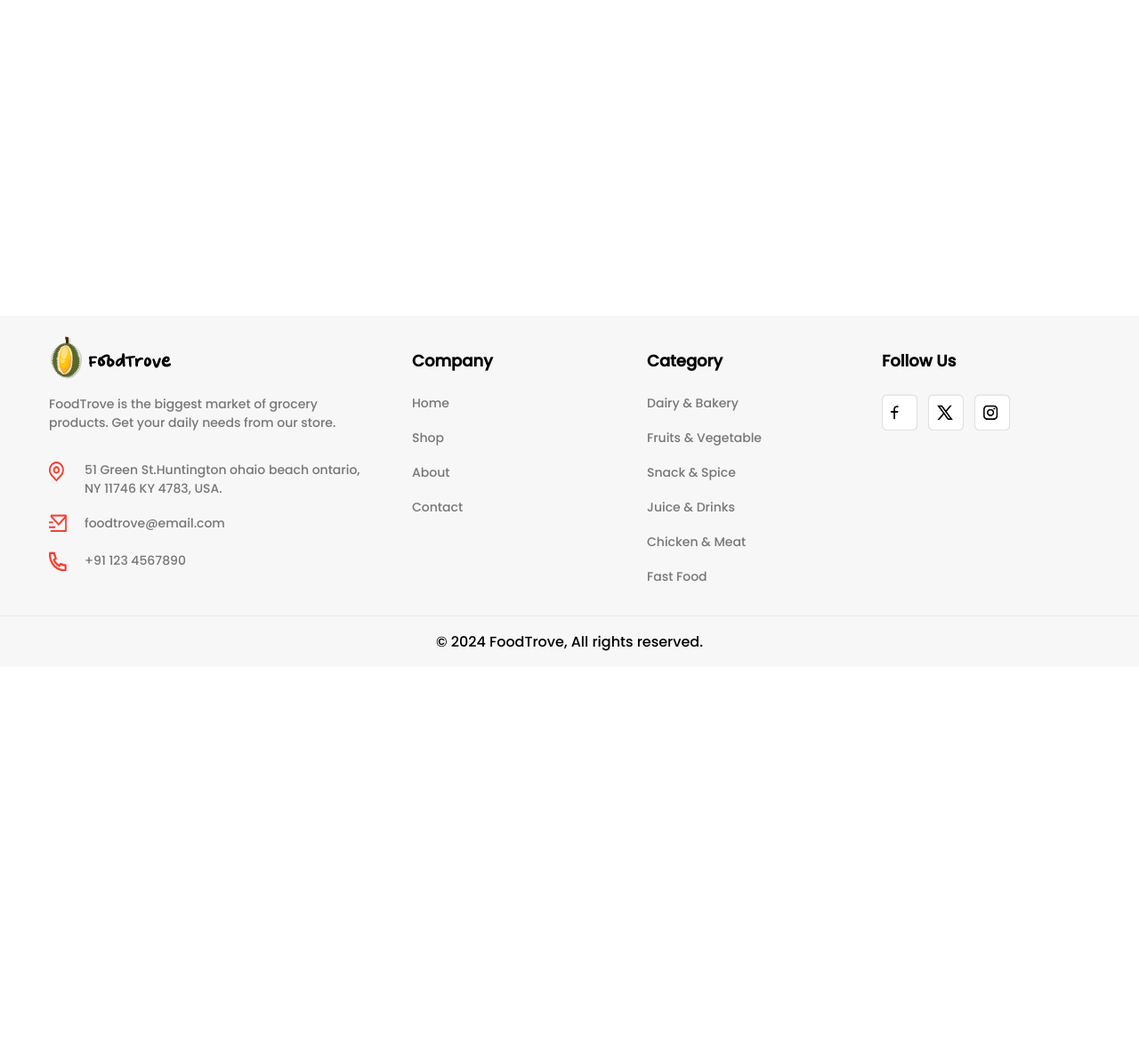
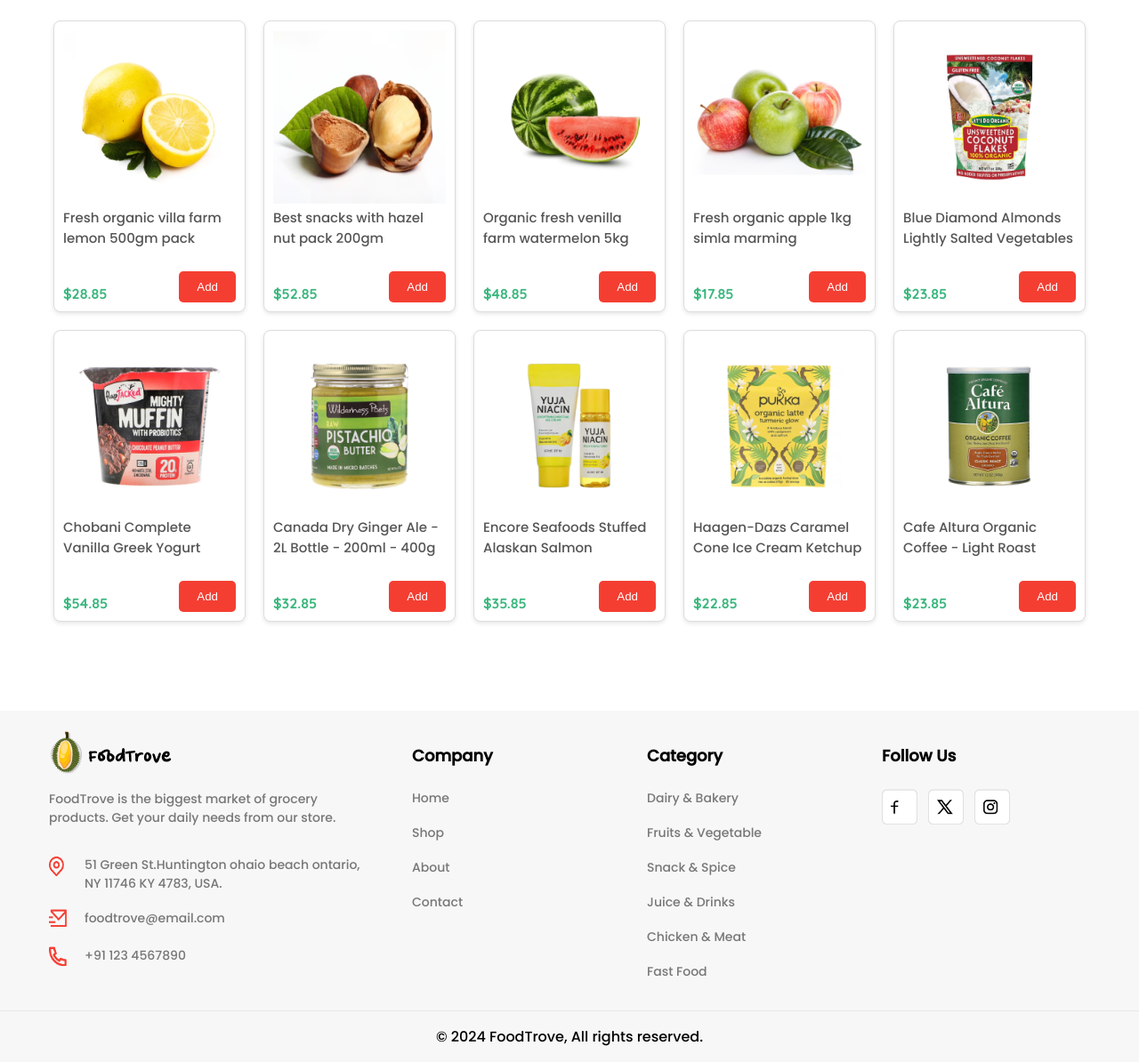
Before and after one commit to pavelolofinskiy/grocery_store, a PHP site: page / in a window 1280 px wide. Shown: the part 1218-2412 px from the top of the page at 89% size. Before the commit the page ends 1950 px from the top, so only its background shows below. Run offline with PHP 8.4, Linux system fonts and the light colour scheme; some libraries are stand-ins or nearby versions.

Commit message:
finished third section

```diff
--- a/assets/css/main.css
+++ b/assets/css/main.css
@@ -18,10 +18,17 @@
     src: url('/assets/fonts/Quicksand-Medium.ttf');
 }
 
+@font-face {
+    font-family: 'QuickSandBold';
+    src: url('/assets/fonts/Quicksand-Bold.ttf');
+}
+
+
 :root {
     --main-font-family: 'Poppins', sans-serif;
     --light-font-family: 'LightPoppins', sans-serif;
     --bold-font-family: 'BoldPoppins', sans-serif;
     --second-font-family: 'QuickSand', sans-serif;
     --main-background-color: #F7F7F8;
+    --second-font-family-bold: 'QuickSandBold', sans-serif;
 }
--- a/assets/css/second-section.css
+++ b/assets/css/second-section.css
@@ -1,6 +1,6 @@
-section {
+.second-section {
     margin-top: 4rem;
-    height: 40rem;
+    height: 18rem;
     padding: 0 15px;
 }
 
--- /dev/null
+++ b/assets/css/third-section.css
@@ -0,0 +1,69 @@
+
+
+.product-grid {
+    display: grid;
+    grid-template-columns: repeat(auto-fit, minmax(200px, 1fr));
+    gap: 20px;
+    padding: 20px;
+    background-color: #fff;
+    max-width: 1200px;
+    margin: auto;
+    margin-bottom: 5rem;
+}
+
+.product-card {
+    border: 1px solid #ddd;
+    border-radius: 8px;
+    overflow: hidden;
+    text-align: center;
+    padding: 10px;
+    background-color: #fff;
+    box-shadow: 0 2px 5px rgba(0, 0, 0, 0.1);
+}
+
+.product-card img {
+    width: 100%;
+    height: auto;
+}
+
+.product-card h3 {
+    font-size: 1.2em;
+    margin: 10px 0;
+}
+
+.product-card p {
+    color: #555;
+}
+
+.product-card button {
+    background-color: #F53E32;
+    color: #fff;
+    border: none;
+    padding: 10px 20px;
+    cursor: pointer;
+    border-radius: 5px;
+    margin-top: 10px;
+}
+
+.product-card button:hover {
+    background-color: #e93b2e;
+}
+
+.product-p {
+    font-family: var(--main-font-family);
+    text-align: left;
+    font-size: 15px;
+}
+
+.price-div {
+    display: flex;
+    justify-content: space-between;
+    align-items: end;
+    margin-top: 1rem;
+}
+
+.price-div p {
+    font-family: var(--second-font-family-bold);
+    width: 900;
+    color: #3BB77E;
+}
--- a/index.php
+++ b/index.php
@@ -8,6 +8,7 @@
     <link rel="stylesheet" href="assets\css\main.css">
     <link rel="stylesheet" href="assets\css\hero.css">
     <link rel="stylesheet" href="assets\css\second-section.css">
+    <link rel="stylesheet" href="assets\css\third-section.css">
 </head>
 <body>
 <?php
@@ -33,7 +34,7 @@
     </div>
 </main>
 
-<section>
+<section class="second-section">
     <div class='banners'>
         <div class='first-banner'>
             <img src='/assets/img/banner-1.png'>
@@ -57,6 +58,91 @@
     </div>
 </section>
 
+<section class="product-grid">
+    <div class="product-card">
+        <img src="/assets/img/lemon.png" alt="Fresh organic villa farm lemon 500gm pack">
+        <p class='product-p'>Fresh organic villa farm lemon 500gm pack</p>
+        <div class='price-div'>
+        <p>$28.85</p>
+        <button>Add</button>
+        </div>
+    </div>
+    <div class="product-card">
+        <img src="/assets/img/hazelnut.png" alt="Best snacks with hazel nut pack 200gm">
+        <p class='product-p'>Best snacks with hazel nut pack 200gm</p>
+        <div class='price-div'>
+        <p>$52.85</p>
+        <button>Add</button>
+        </div>
+    </div>
+    <div class="product-card">
+        <img src="/assets/img/watermelon.png" alt="Organic fresh venilla farm watermelon 5kg">
+        <p class='product-p'>Organic fresh venilla farm watermelon 5kg</p>
+        <div class='price-div'>
+        <p>$48.85</p>
+        <button>Add</button>
+        </div>
+    </div>
+    <div class="product-card">
+        <img src="/assets/img/apple.png" alt="Fresh organic apple 1kg simla marming">
+        <p class='product-p'>Fresh organic apple 1kg simla marming</p>
+        <div class='price-div'>
+        <p>$17.85</p>
+        <button>Add</button>
+        </div>
+    </div>
+    <div class="product-card">
+        <img src="/assets/img/cereal.png" alt="Blue Diamond Almonds Lightly Salted Vegetables">
+        <p class='product-p'>Blue Diamond Almonds Lightly Salted Vegetables</p>
+        <div class='price-div'>
+        <p>$23.85</p>
+        <button>Add</button>
+        </div>
+    </div>
+    <div class="product-card">
+        <img src="/assets/img/yogurt.png" alt="Chobani Complete Vanilla Greek Yogurt">
+        <p class='product-p'>Chobani Complete Vanilla Greek Yogurt</p>
+        <div class='price-div'>
+        <p>$54.85</p>
+        <button>Add</button>
+        </div>
+    </div>
+    <div class="product-card">
+        <img src="/assets/img/pistachio.png" alt="Canada Dry Ginger Ale - 2L Bottle - 200ml - 400g">
+        <p class='product-p'>Canada Dry Ginger Ale - 2L Bottle - 200ml - 400g</p>
+        <div class='price-div'>
+        <p>$32.85</p>
+        <button>Add</button>
+        </div>
+    </div>
+    <div class="product-card">
+        <img src="/assets/img/salmon.png" alt="Encore Seafoods Stuffed Alaskan Salmon">
+        <p class='product-p'>Encore Seafoods Stuffed Alaskan Salmon</p>
+        <div class='price-div'>
+        <p>$35.85</p>
+        <button>Add</button>
+        </div>
+    </div>
+    <div class="product-card">
+        <img src="/assets/img/icecream.png" alt="Haagen-Dazs Caramel Cone Ice Cream Ketchup">
+        <p class='product-p'>Haagen-Dazs Caramel Cone Ice Cream Ketchup</p>
+        <div class='price-div'>
+        <p>$22.85</p>
+        <button>Add</button>
+        </div>
+    </div>
+    <div class="product-card">
+        <img src="/assets/img/coffee.png" alt="Cafe Altura Organic Coffee - Light Roast">
+        <p class='product-p'c>Cafe Altura Organic Coffee - Light Roast</p>
+        <div class='price-div'>
+        <p>$23.85</p>
+        <button>Add</button>
+        </div>
+    </div>
+</section>
+
+
+
 </body>
 </html>
 <?php include 'includes/footer.php'; ?>
```
Also changed, not shown: assets/img/apple.png (added), assets/img/cereal.png (added), assets/img/coffee.png (added), assets/img/hazelnut.png (added), assets/img/icecream.png (added), assets/img/lemon.png (added), assets/img/pistachio.png (added), assets/img/salmon.png (added), assets/img/watermelon.png (added), assets/img/yogurt.png (added).
